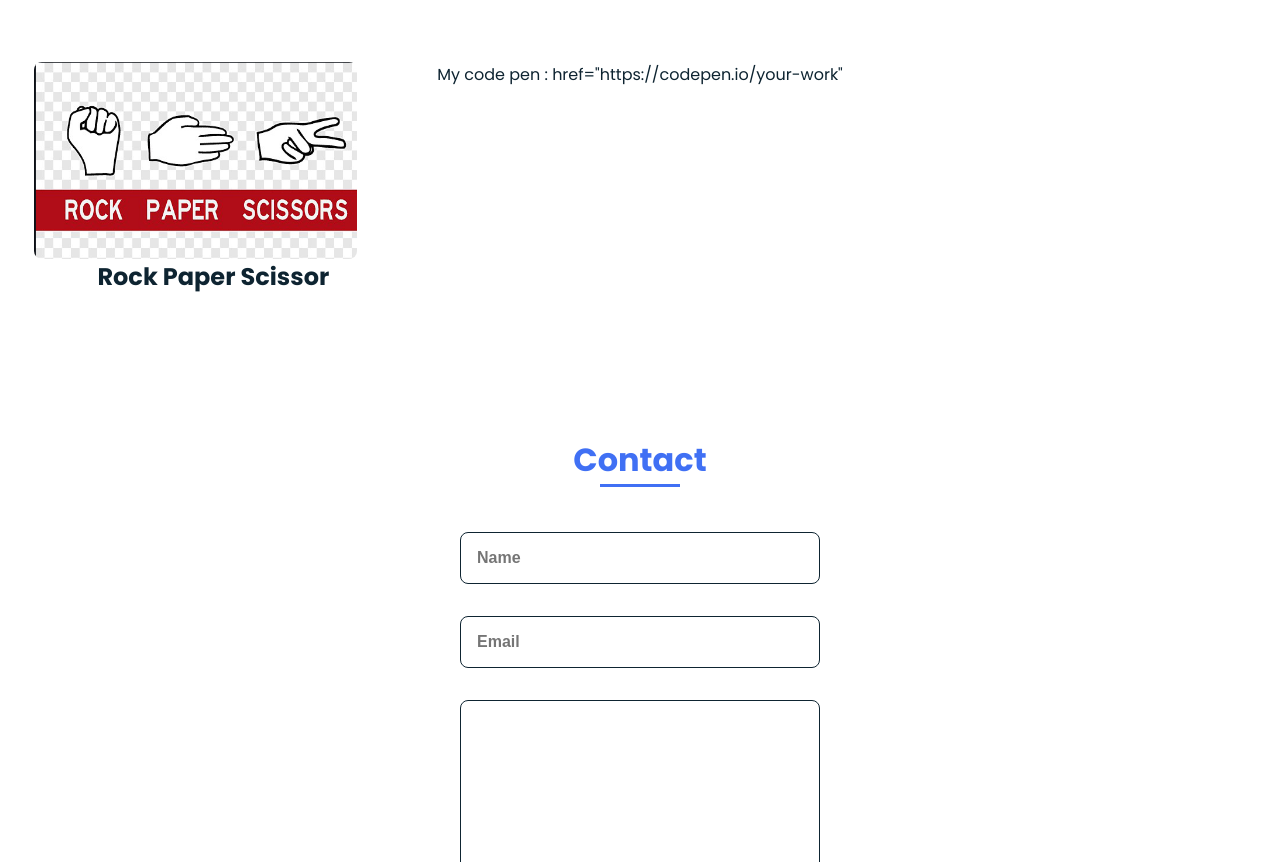
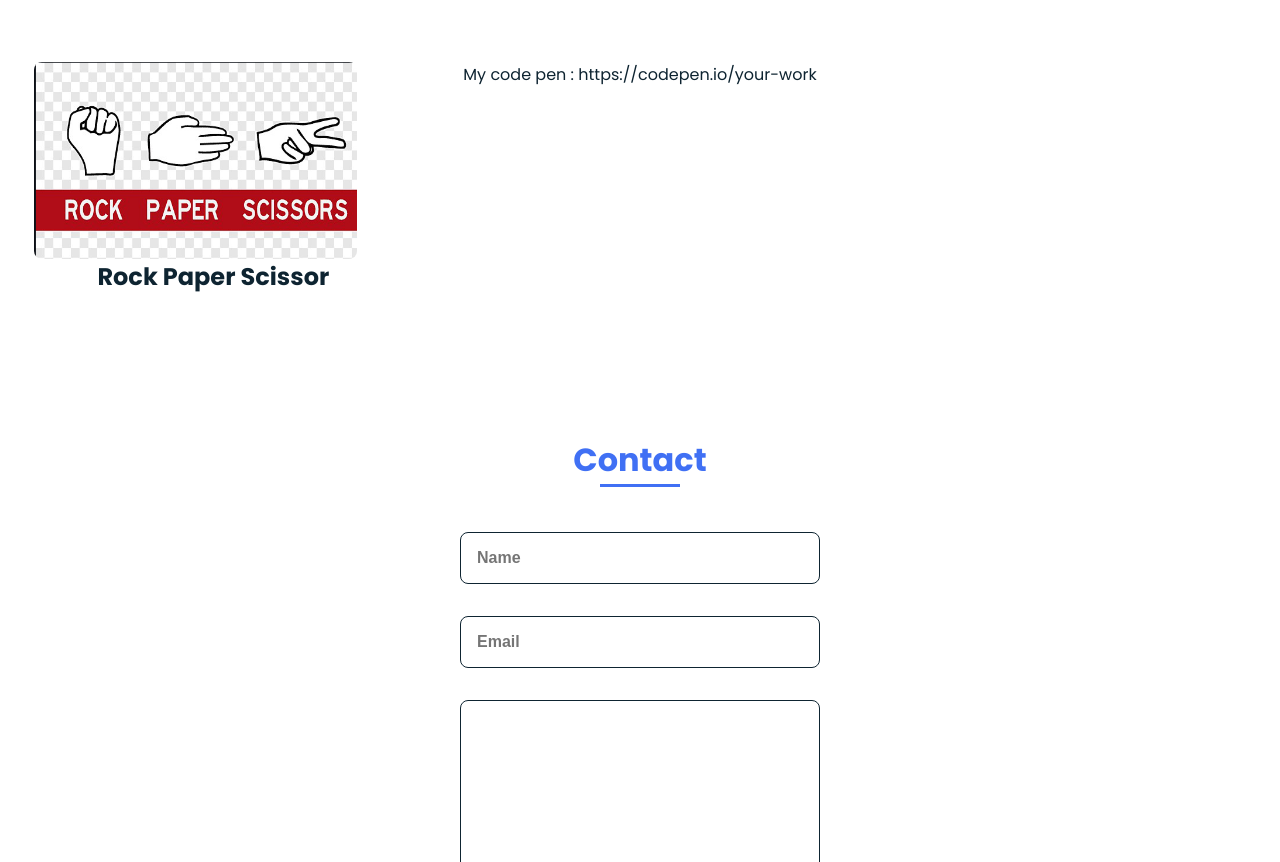
Before and after one commit to gh9049/gh9049.github.io, a plain HTML site: page index.html in a window 1280 px wide. Shown: the part 4628-5490 px from the top of the page. Drawn offline with nearby package versions, Linux system fonts and the light colour scheme.

Commit message:
Update index.html

```diff
--- a/index.html
+++ b/index.html
@@ -243,7 +243,7 @@
                                 <a href="https://github.com/gh9049/VAC_Day2_collaborative_repository/tree/main/RA2011003011185(Rock%20paper%20scissor)" target="_blank" class="portfolio__link-name">Added some features in this project</a>
                             </div>
                         </div>
-                            <p> My code pen : href="https://codepen.io/your-work"</p>
+                            <p> My code pen : https://codepen.io/your-work </p>
                     </div>
                 </div>
             </section>
```
